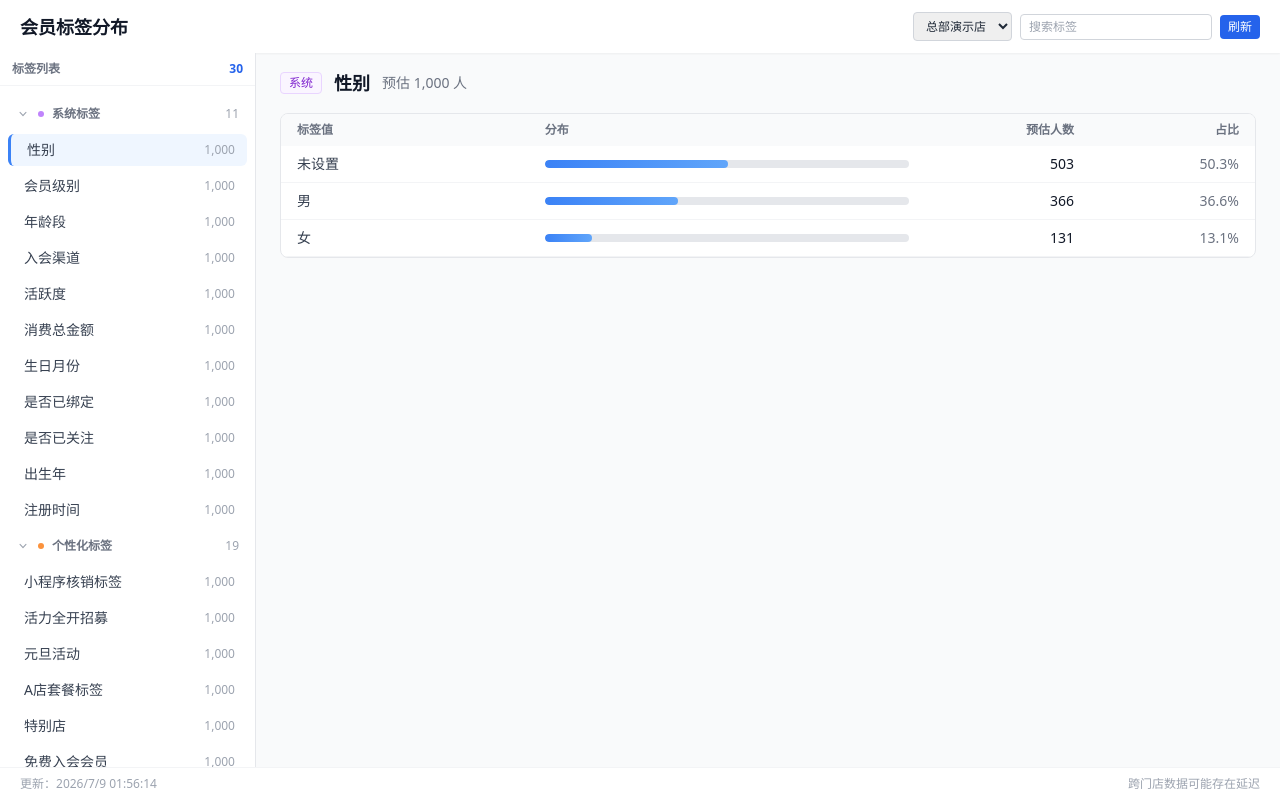
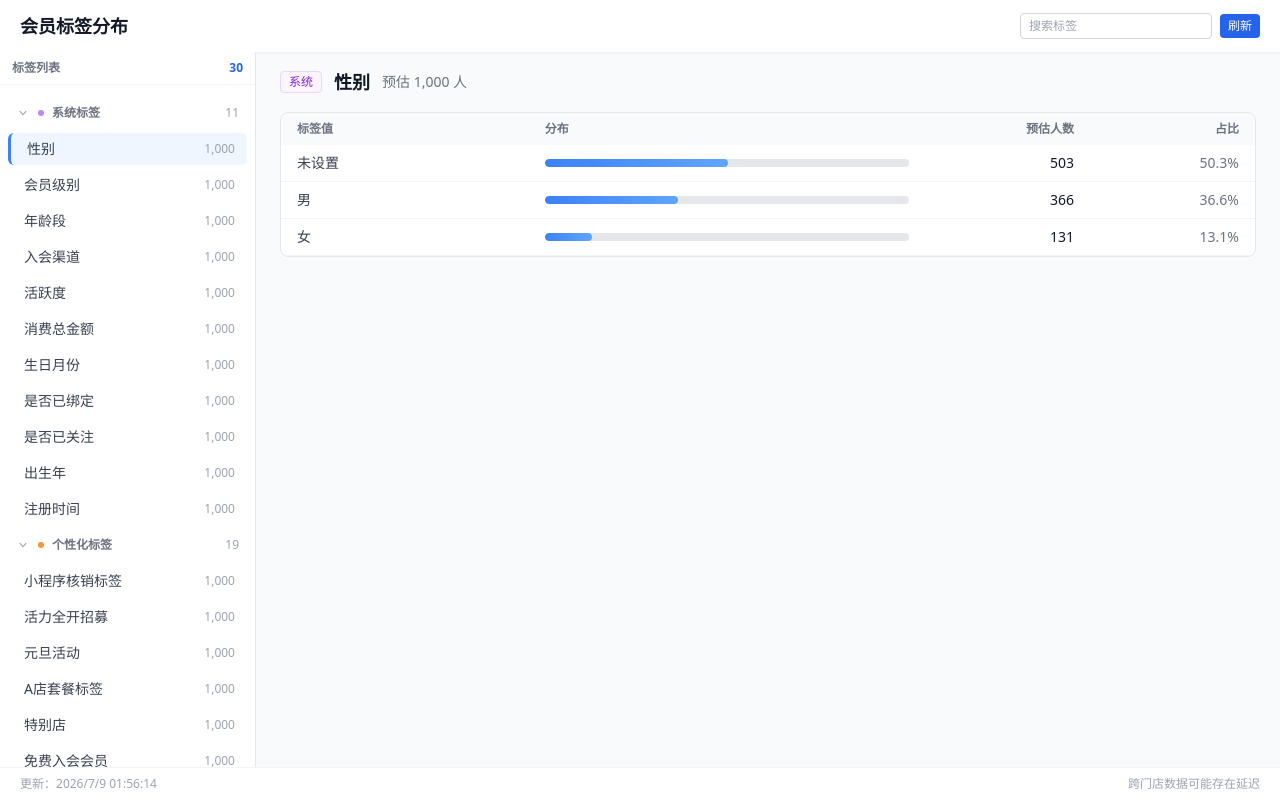
Before and after one commit to twish1021-commits/member-tag-distribution-prototype, a plain HTML site: page index.html in a window 1280 px wide. Drawn offline with nearby package versions, Linux system fonts and the light colour scheme.

Commit message:
Remove store selector, add .nojekyll

```diff
--- a/index.html
+++ b/index.html
@@ -28,11 +28,6 @@
       <h1 class="text-lg font-bold text-gray-900">会员标签分布</h1>
     </div>
     <div class="flex items-center gap-2">
-      <select id="storeSelect" class="border border-gray-300 rounded px-2 py-1 text-xs focus:outline-none focus:ring-1 focus:ring-blue-500">
-        <option>总部演示店</option>
-        <option>分店 A</option>
-        <option>分店 B</option>
-      </select>
       <input id="searchInput" type="text" placeholder="搜索标签" class="border border-gray-300 rounded px-2 py-1 text-xs w-48 focus:outline-none focus:ring-1 focus:ring-blue-500">
       <button id="refreshBtn" class="bg-blue-600 text-white px-2 py-1 rounded text-xs hover:bg-blue-700 whitespace-nowrap">刷新</button>
     </div>
@@ -251,11 +246,6 @@ document.getElementById('refreshBtn').addEventListener('click', () => {
   renderDetail();
 });
 
-// 门店切换
-document.getElementById('storeSelect').addEventListener('change', () => {
-  document.getElementById('refreshBtn').click();
-});
-
 // 初始化
 document.getElementById('updateTime').textContent = new Date().toLocaleString('zh-CN');
 // 默认选中第一个系统标签
```
